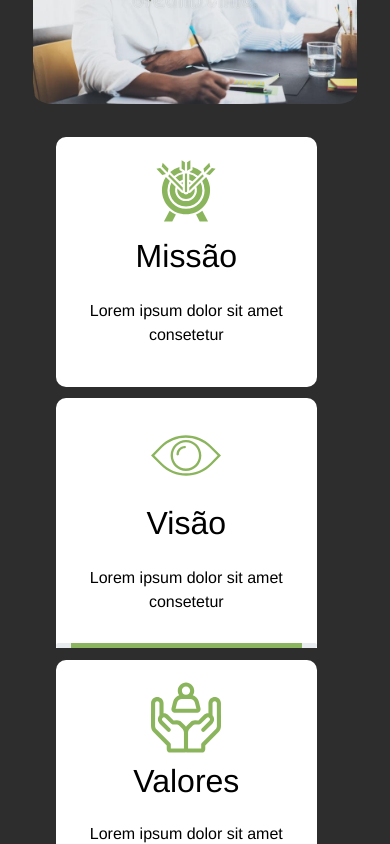
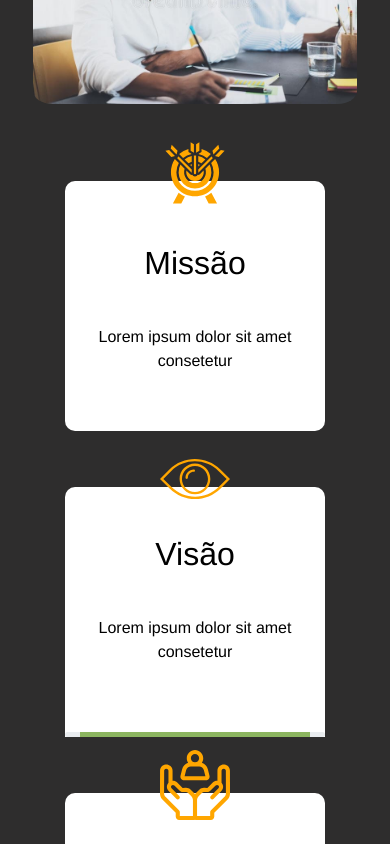
Before and after one commit to uByte2020/Ang-lessGold, a Vue app: page /QuemSomos in a window 390 px wide. Shown: the part 1920-2764 px from the top of the page. Built offline with nearby package versions, Linux system fonts and the light colour scheme.

Commit message:
Icons|QuemSomos

```diff
--- a/src/views/Contacto.vue
+++ b/src/views/Contacto.vue
@@ -121,8 +121,7 @@ export default {
       if (
         this.nome.length == 0 ||
         this.email.length == 0 ||
-        this.telefone.length == 0 ||
-        this.mensagem.length == 0
+        this.telefone.length == 0
       ) {
         alert("Preencha os espaços vazios");
       } else {
--- a/src/views/QuemSomos.vue
+++ b/src/views/QuemSomos.vue
@@ -29,11 +29,11 @@
                 <div class="col-lg-12 col-md-12 col-xl-5 col-sm-12">
                   <p class="BackgroundBlackTexto">
                     Para nós a chave do sucesso é melhorar dia/dia com a nossa
-                    equipa de profissionais, trabalhando arduamente para conceber
-                    soluções personalizadas, que vão ao encontro das necessidades
-                    positivamente nas empresas dos clientes e parceiros com
-                    demonstração de qualidade dos nossos produtos com 80%
-                    satisfeito, elaborando programações de atendimento e
+                    equipa de profissionais, trabalhando arduamente para
+                    conceber soluções personalizadas, que vão ao encontro das
+                    necessidades positivamente nas empresas dos clientes e
+                    parceiros com demonstração de qualidade dos nossos produtos
+                    com 80% satisfeito, elaborando programações de atendimento e
                     interface entre as diversas áreas de produção comercial e
                     operacional, coordenação e controle das atividade logísticas
                     relacionadas a armazenamento, transporte e operações
@@ -59,7 +59,7 @@
                   data-aos-easing="ease-in-back"
                   data-aos-delay="300"
                   data-aos-offset="0"
-                  data-aos-duration="1000"
+                  data-aos-duration="990"
                 >
                   <div class="row BackgroundBlackwhite">
                     <div class="col-12 IconDiv">
@@ -81,7 +81,7 @@
                   data-aos-easing="ease-in-back"
                   data-aos-delay="300"
                   data-aos-offset="0"
-                  data-aos-duration="1000"
+                  data-aos-duration="990"
                 >
                   <div class="row BackgroundBlackwhiteVisao">
                     <div class="col-12 IconDiv2">
@@ -113,7 +113,7 @@
                   data-aos-easing="ease-in-back"
                   data-aos-delay="300"
                   data-aos-offset="0"
-                  data-aos-duration="1000"
+                  data-aos-duration="990"
                 >
                   <div class="row BackgroundBlackwhite">
                     <div class="col-12 IconDiv3">
@@ -153,7 +153,7 @@ export default {
     BemVindoAngLess,
     RecebaNovidades,
     Footer,
-    TitleBar
+    TitleBar,
   },
 };
 </script>
@@ -186,14 +186,14 @@ h1 {
   color: #fff;
   position: relative;
 }
-#background-black::before{
+#background-black::before {
   content: "";
   position: absolute;
   top: 0px;
   left: 0px;
   height: 100%;
   width: 100%;
-  background: url('../assets/imgs/img26.jpg')no-repeat center center fixed;
+  background: url("../assets/imgs/img26.jpg") no-repeat center center fixed;
   background-size: cover;
   filter: brightness(20%);
 }
@@ -222,7 +222,7 @@ h1 {
   width: 90% !important;
   background-color: #fff;
   height: 250px;
-  margin: 2%;
+  margin: 2% auto;
   color: black;
   border-radius: 10px 10px 0px 0px;
 }
@@ -239,16 +239,21 @@ h1 {
   margin-top: 3%;
   height: 100%;
   width: 70px;
-  filter: invert(70%) sepia(11%) saturate(1530%) hue-rotate(46deg)
-    brightness(93%) contrast(90%);
+  /* filter: invert(70%) sepia(11%) saturate(1530%) hue-rotate(46deg)
+    brightness(93%) contrast(90%); */
+    filter: invert(68%) sepia(23%) saturate(3809%) hue-rotate(359deg) brightness(101%) contrast(106%);
 }
 .IconDiv {
-  margin: auto;
+  margin-top: -50px;
+  height: 70px;
 }
 .IconDiv2 {
-  margin: 10px auto;
+  margin-top: -50px;
+  height: 70px;
 }
 .IconDiv3 {
+  margin-top: -50px;
+  height: 70px;
 }
 .titulo {
   margin: auto;
@@ -296,5 +301,13 @@ h1 {
   #TituloAngLessH1 {
     font-size: 35px !important;
   }
+.BackgroundBlackwhite {
+  width: 90% !important;
+  background-color: #fff;
+  height: 250px;
+  margin: 50px auto;
+  color: black;
+  border-radius: 10px;
+}
 }
 </style>
```
